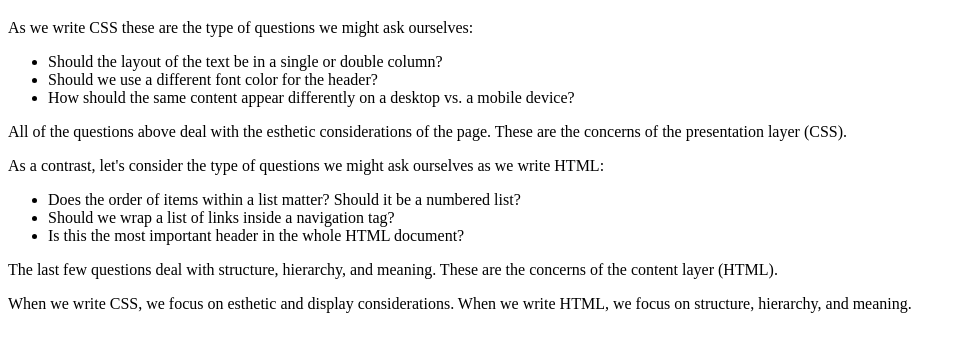
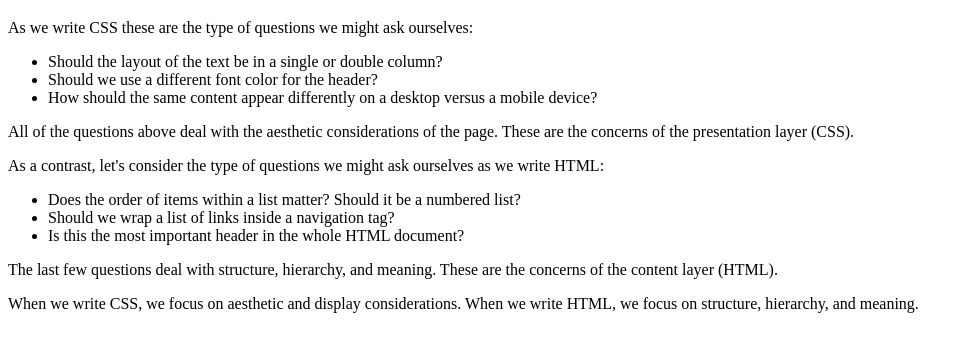
Before and after one commit to learn-co-curriculum/phase-0-css-intro-lab, a plain HTML site: page index.html in a window 1280 px wide. Shown: the part 61-412 px from the top of the page, without its empty margins (0-973 px from the left). Drawn offline with Linux system fonts and the light colour scheme.

Commit message:
wordsmithing

```diff
--- a/index.html
+++ b/index.html
@@ -15,10 +15,11 @@
       <ul>
         <li class='perspective-questions'>Should the layout of the text be in a single or double column?</li>
         <li class='perspective-questions'>Should we use a different font color for the header?</li>
-        <li class='perspective-questions'>How should the same content appear differently on a desktop vs. a mobile device?</li>
+        <li class='perspective-questions'>How should the same content appear
+          differently on a desktop versus a mobile device?</li>
       </ul>
 
-      <p>All of the questions above deal with the esthetic considerations of the page. These are the concerns of the presentation layer (CSS).</p>
+      <p>All of the questions above deal with the aesthetic considerations of the page. These are the concerns of the presentation layer (CSS).</p>
       <p>As a contrast, let's consider the type of questions we might ask ourselves as we write HTML:</p>
 
       <ul>
@@ -28,7 +29,7 @@
       </ul>
 
       <p>The last few questions deal with structure, hierarchy, and meaning. These are the concerns of the content layer (HTML).</p>
-      <p>When we write CSS, we focus on esthetic and display considerations. When we write HTML, we focus on structure, hierarchy, and meaning.</p>
+      <p>When we write CSS, we focus on aesthetic and display considerations. When we write HTML, we focus on structure, hierarchy, and meaning.</p>
     </div>
 
   </body>
```
Also changed, not shown: README.md.
